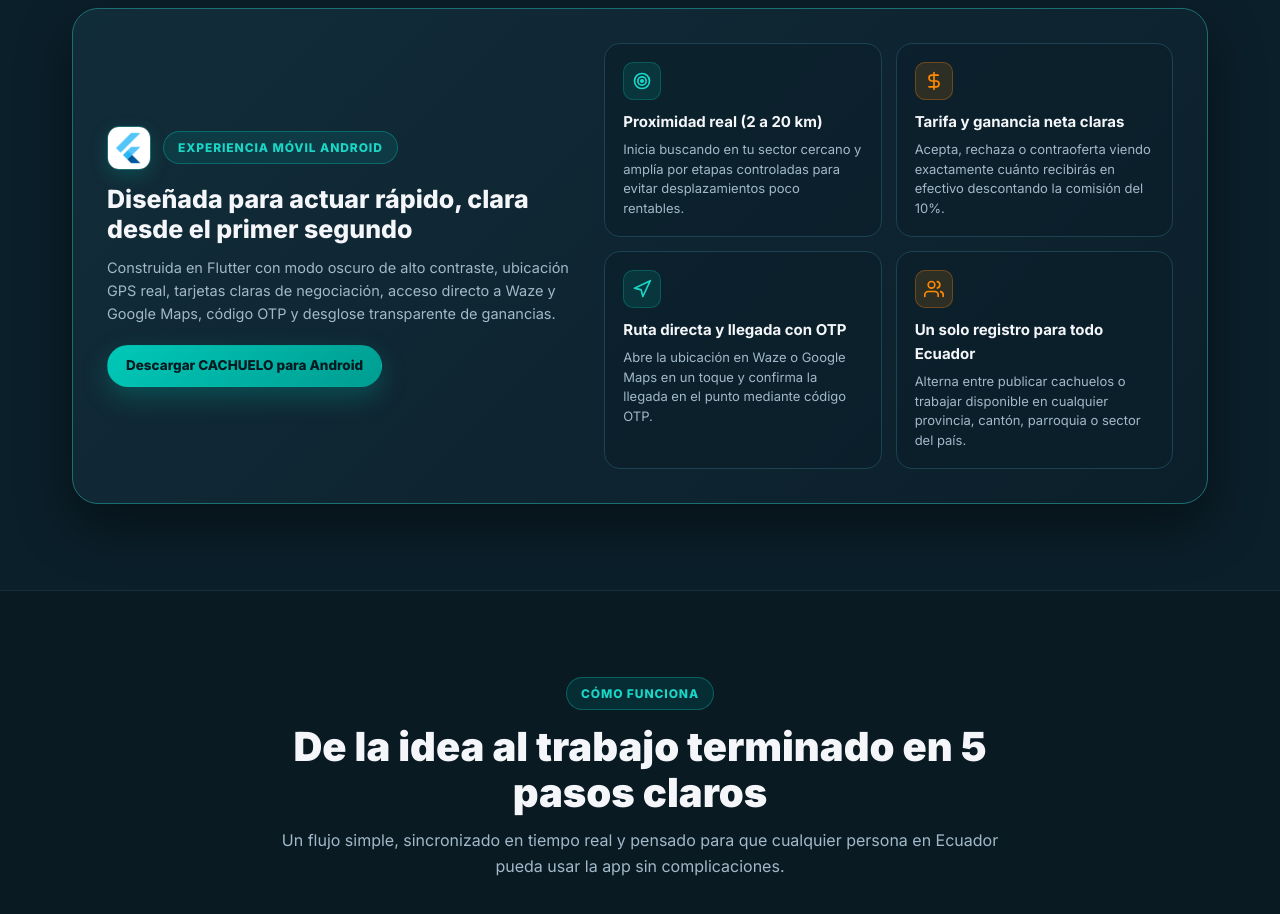
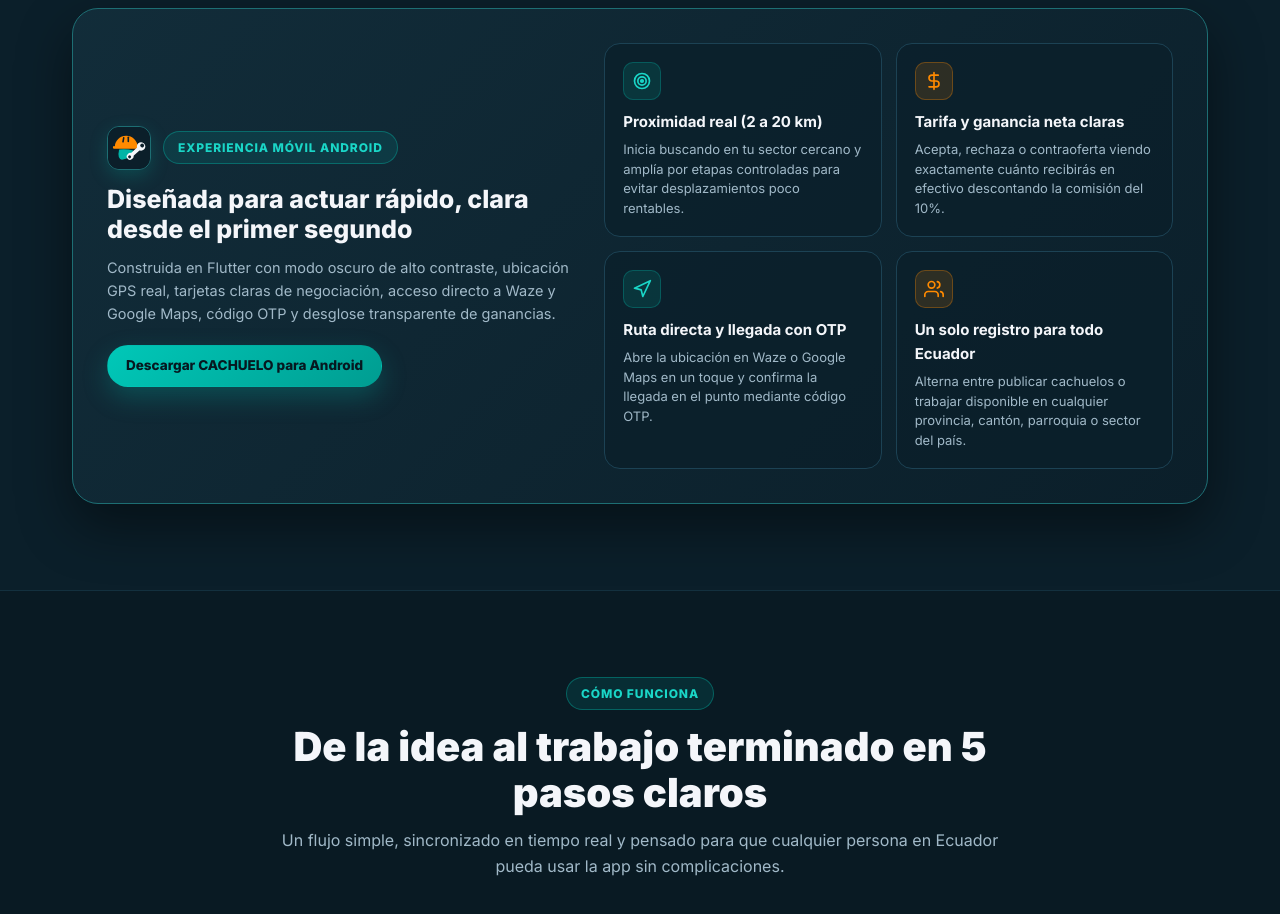
Before and after one commit to danielitozv2006-prog/cachuelo, a plain HTML site: page index.html in a window 1280 px wide. Shown: the part 1680-2594 px from the top of the page. Drawn offline with Linux system fonts and the light colour scheme.

Commit message:
Usar logotipo oficial de CACHUELO en seccion de presentacion

```diff
--- a/index.html
+++ b/index.html
@@ -279,7 +279,7 @@
         <div class="experience-panel reveal">
           <div class="experience-intro">
             <div class="experience-brand">
-              <img src="assets/icon-192.png" alt="Logotipo oficial de CACHUELO" width="44" height="44" />
+              <img src="favicon.svg" alt="Logotipo oficial de CACHUELO" width="44" height="44" />
               <div>
                 <span class="section-pill">Experiencia móvil Android</span>
               </div>
```
